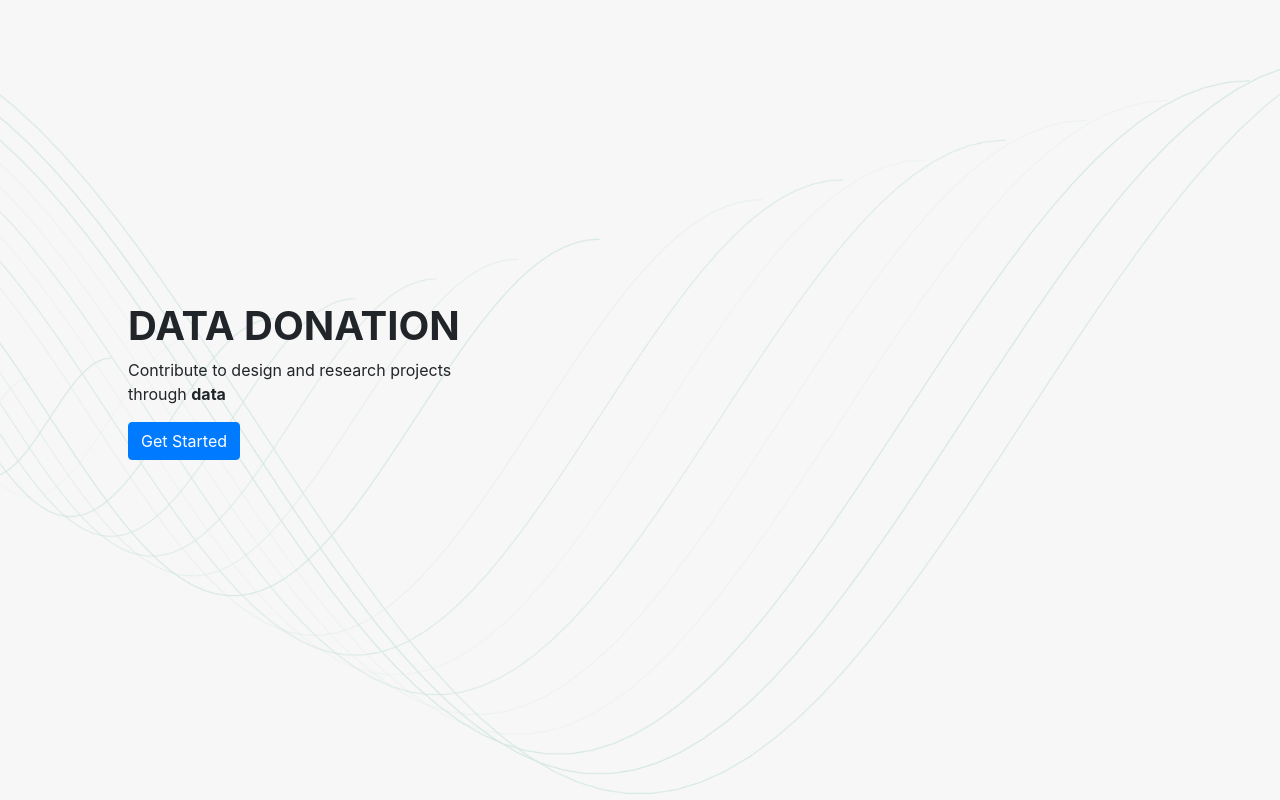
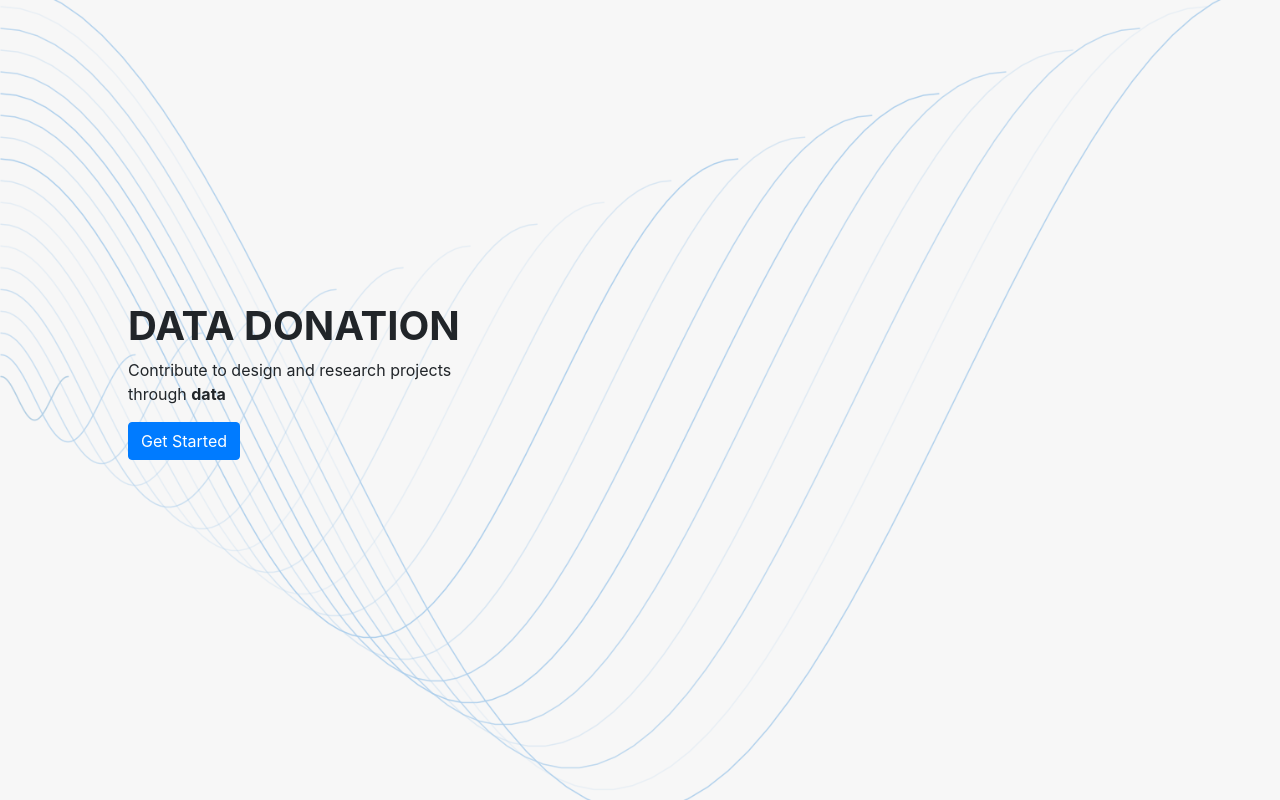
Before and after one commit to gomezago/data-donation, a Django app: page / in a window 1280 px wide. Shown: the part 66-866 px from the top of the page. Run offline with Django 3.2, Linux system fonts and the light colour scheme; some libraries are stand-ins or nearby versions.

Commit message:
Change background

```diff
--- a/static/css/landing.css
+++ b/static/css/landing.css
@@ -4,7 +4,7 @@
 }
 
 .landing-main {
-  background: url("/static/images/cos.png") no-repeat center center fixed;
+  background: url("/static/images/background.png") no-repeat center center fixed;
   background-size: cover;
   background-attachment: fixed;
   background-position: center;
```
Also changed, not shown: static/images/background.png (added), static/images/cos.png (deleted).
